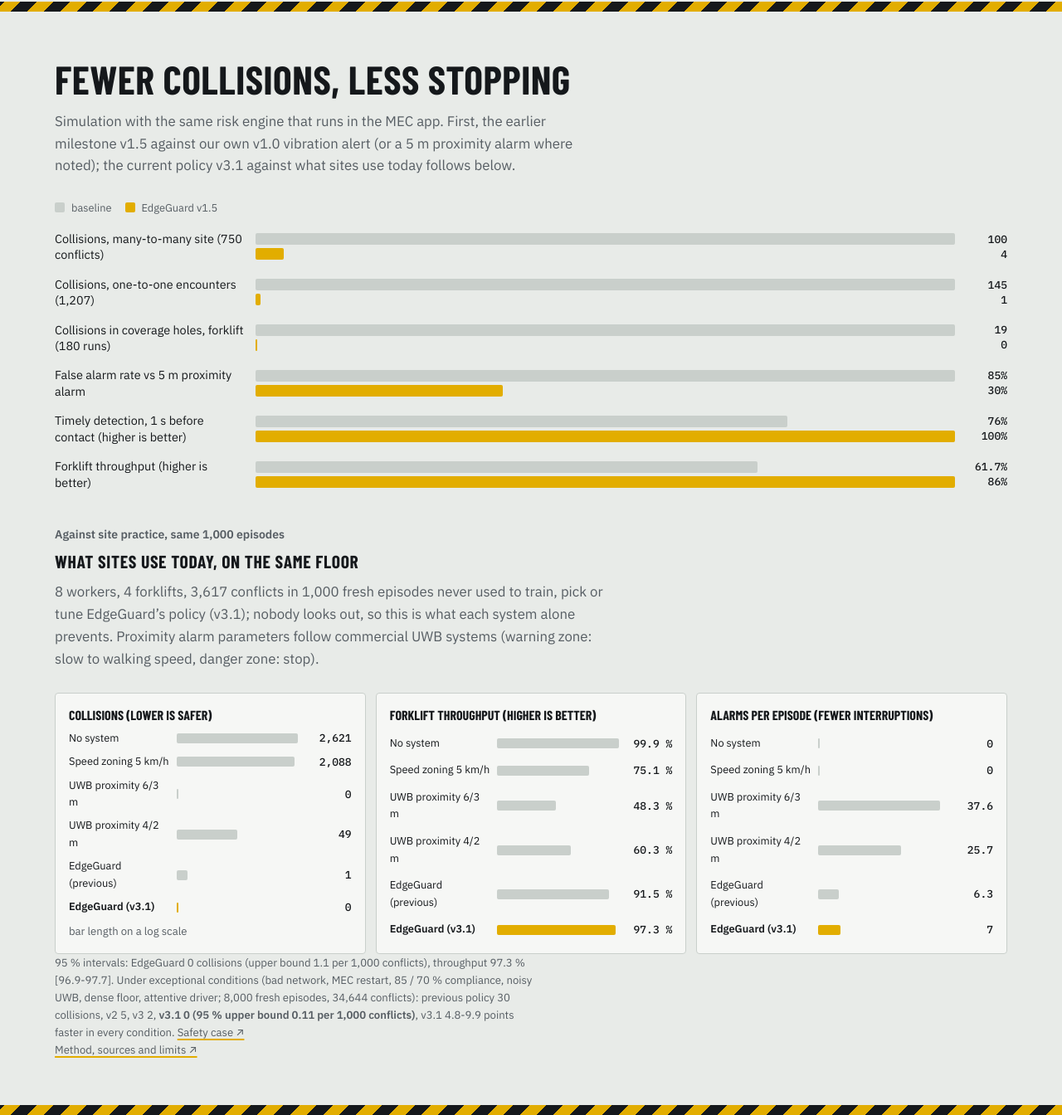
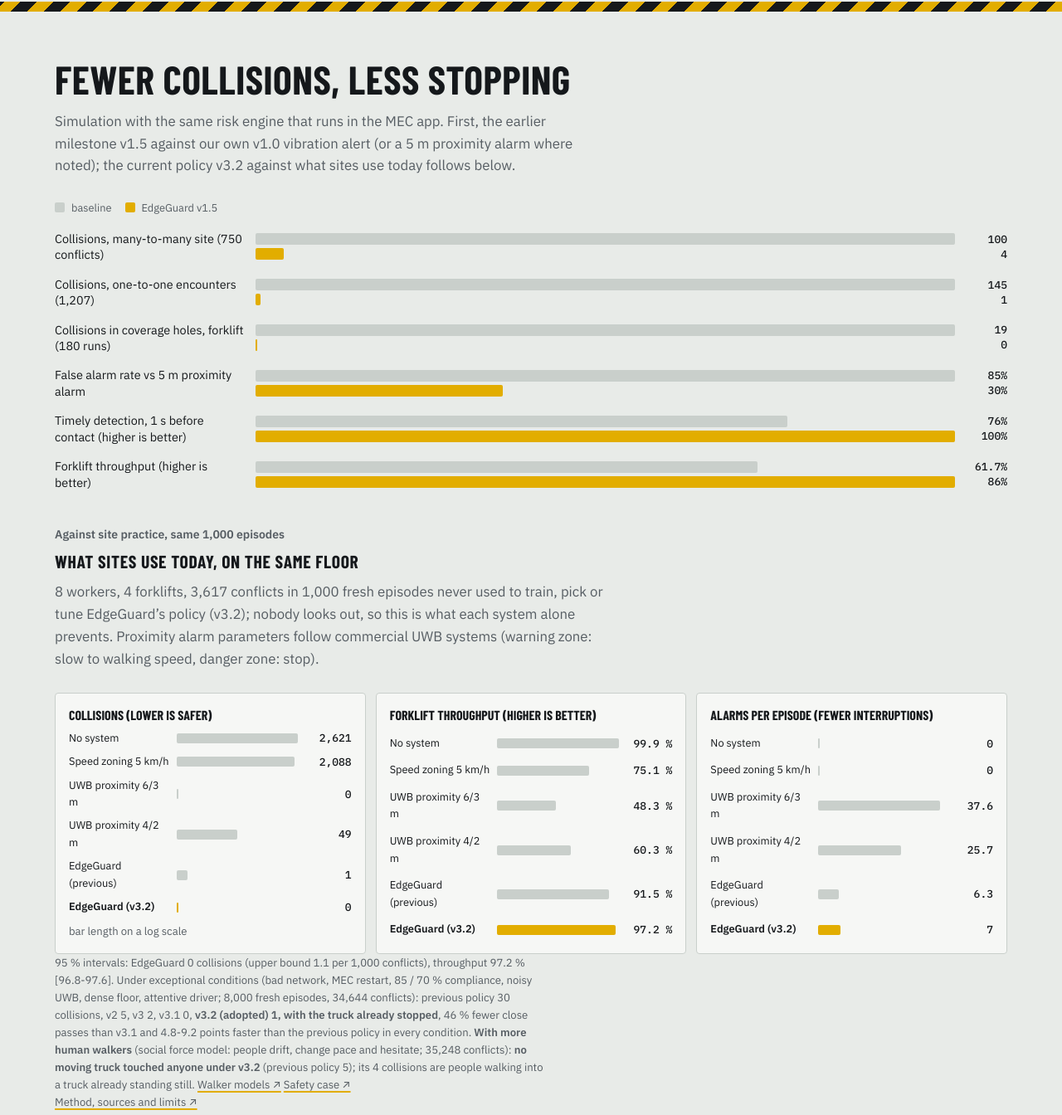
Before and after one commit to ljw22112/Edgeguard, a plain HTML site: page index.html in a window 1280 px wide. Shown: the part 4140-5484 px from the top of the page at 83% size. Drawn offline with nearby package versions, Linux system fonts and the light colour scheme; a web font is replaced by a local one.

Commit message:
Site: policy v3.2 and social-force walker results
Co-Authored-By: Claude Opus 5.5 <noreply@anthropic.com>
Claude-Session: https://claude.ai/code/session_01MNBPuHt8REYo463DnF9BtM

```diff
--- a/index.html
+++ b/index.html
@@ -400,20 +400,20 @@ footer .wrap{display:flex;gap:8px 24px;flex-wrap:wrap;justify-content:space-betw
   <div class="wrap">
     <div class="sec-head">
       <h2><span class="en">Fewer collisions, less stopping</span><span class="ko">충돌은 줄이고, 멈춤도 줄이고</span></h2>
-      <p class="lede en">Simulation with the same risk engine that runs in the MEC app. First, the earlier milestone v1.5 against our own v1.0 vibration alert (or a 5 m proximity alarm where noted); the current policy v3.1 against what sites use today follows below.</p>
-      <p class="lede ko">MEC 앱과 같은 위험 엔진으로 돌린 시뮬레이션입니다. 먼저 이전 단계 v1.5를 우리 v1.0 진동 경보(표시한 곳은 5 m 근접 경보)와 비교하고, 아래에 현재 정책 v3.1을 현장 방식과 비교합니다.</p>
+      <p class="lede en">Simulation with the same risk engine that runs in the MEC app. First, the earlier milestone v1.5 against our own v1.0 vibration alert (or a 5 m proximity alarm where noted); the current policy v3.2 against what sites use today follows below.</p>
+      <p class="lede ko">MEC 앱과 같은 위험 엔진으로 돌린 시뮬레이션입니다. 먼저 이전 단계 v1.5를 우리 v1.0 진동 경보(표시한 곳은 5 m 근접 경보)와 비교하고, 아래에 현재 정책 v3.2를 현장 방식과 비교합니다.</p>
     </div>
     <div class="legend"><span><i style="background:var(--line)"></i><span class="en">baseline</span><span class="ko">기준선</span></span><span><i style="background:var(--tape)"></i>EdgeGuard v1.5</span></div>
     <div class="chart" id="chart" style="margin-top:16px"></div>
     <div class="sec-head" style="margin-top:44px">
       <span class="label"><span class="en">Against site practice, same 1,000 episodes</span><span class="ko">현장 방식과 비교, 같은 에피소드 1,000개</span></span>
       <h3><span class="en">What sites use today, on the same floor</span><span class="ko">지금 현장에서 쓰는 방식, 같은 조건에서</span></h3>
-      <p class="lede en">8 workers, 4 forklifts, 3,617 conflicts in 1,000 fresh episodes never used to train, pick or tune EdgeGuard’s policy (v3.1); nobody looks out, so this is what each system alone prevents. Proximity alarm parameters follow commercial UWB systems (warning zone: slow to walking speed, danger zone: stop).</p>
-      <p class="lede ko">작업자 8명, 지게차 4대, 충돌 상황 3,617건(EdgeGuard 정책 v3.1의 학습, 선택, 조정에 쓰지 않은 새 에피소드 1,000개), 아무도 주의하지 않는 조건이라 각 방식이 혼자 막는 몫입니다. 근접 경보 설정은 상용 UWB 시스템을 따랐습니다(경고 구역: 보행 속도로 감속, 위험 구역: 정지).</p>
+      <p class="lede en">8 workers, 4 forklifts, 3,617 conflicts in 1,000 fresh episodes never used to train, pick or tune EdgeGuard’s policy (v3.2); nobody looks out, so this is what each system alone prevents. Proximity alarm parameters follow commercial UWB systems (warning zone: slow to walking speed, danger zone: stop).</p>
+      <p class="lede ko">작업자 8명, 지게차 4대, 충돌 상황 3,617건(EdgeGuard 정책 v3.2의 학습, 선택, 조정에 쓰지 않은 새 에피소드 1,000개), 아무도 주의하지 않는 조건이라 각 방식이 혼자 막는 몫입니다. 근접 경보 설정은 상용 UWB 시스템을 따랐습니다(경고 구역: 보행 속도로 감속, 위험 구역: 정지).</p>
     </div>
     <div class="cmp" id="cmp"></div>
-    <p class="note en">95 % intervals: EdgeGuard 0 collisions (upper bound 1.1 per 1,000 conflicts), throughput 97.3 % [96.9-97.7]. Under exceptional conditions (bad network, MEC restart, 85 / 70 % compliance, noisy UWB, dense floor, attentive driver; 8,000 fresh episodes, 34,644 conflicts): previous policy 30 collisions, v2 5, v3 2, <b>v3.1 0 (95 % upper bound 0.11 per 1,000 conflicts)</b>, v3.1 4.8-9.9 points faster in every condition. <a href="https://github.com/ljw22112/Edgeguard/blob/main/docs/safety-case.md" target="_blank" rel="noopener">Safety case ↗</a></p>
-    <p class="note ko">95 % 신뢰구간: EdgeGuard 충돌 0(상한 충돌 상황 1,000건당 1.1), 처리량 97.3 % [96.9~97.7]. 예외 상황(통신 불량, MEC 재시작, 준수율 85 / 70 %, 측위 오차, 밀집, 주의 깊은 운전자; 새 에피소드 8,000개, 충돌 상황 34,644건): 이전 정책 30건, v2 5건, v3 2건, <b>v3.1 0건(95 % 상한 1,000건당 0.11)</b>, v3.1은 모든 조건에서 처리량 4.8~9.9 %p 향상. <a href="https://github.com/ljw22112/Edgeguard/blob/main/docs/ko/safety-case.md" target="_blank" rel="noopener">안전성 논증 ↗</a></p>
+    <p class="note en">95 % intervals: EdgeGuard 0 collisions (upper bound 1.1 per 1,000 conflicts), throughput 97.2 % [96.8-97.6]. Under exceptional conditions (bad network, MEC restart, 85 / 70 % compliance, noisy UWB, dense floor, attentive driver; 8,000 fresh episodes, 34,644 conflicts): previous policy 30 collisions, v2 5, v3 2, v3.1 0, <b>v3.2 (adopted) 1, with the truck already stopped</b>, 46 % fewer close passes than v3.1 and 4.8-9.2 points faster than the previous policy in every condition. <b>With more human walkers</b> (social force model: people drift, change pace and hesitate; 35,248 conflicts): <b>no moving truck touched anyone under v3.2</b> (previous policy 5); its 4 collisions are people walking into a truck already standing still. <a href="https://github.com/ljw22112/Edgeguard/blob/main/docs/robustness.md#policy-v32-and-a-second-walker-model" target="_blank" rel="noopener">Walker models ↗</a> <a href="https://github.com/ljw22112/Edgeguard/blob/main/docs/safety-case.md" target="_blank" rel="noopener">Safety case ↗</a></p>
+    <p class="note ko">95 % 신뢰구간: EdgeGuard 충돌 0(상한 충돌 상황 1,000건당 1.1), 처리량 97.2 % [96.8~97.6]. 예외 상황(통신 불량, MEC 재시작, 준수율 85 / 70 %, 측위 오차, 밀집, 주의 깊은 운전자; 새 에피소드 8,000개, 충돌 상황 34,644건): 이전 정책 30건, v2 5건, v3 2건, v3.1 0건, <b>v3.2(채택) 1건, 이미 멈춘 지게차</b>, 근접 통과는 v3.1보다 46 % 적고 모든 조건에서 처리량이 이전 정책보다 4.8~9.2 %p 높음. <b>더 사람다운 보행자</b>(사회적 힘 모델: 옆으로 흐르고, 속도를 바꾸고, 머뭇거림; 충돌 상황 35,248건)에서도 <b>v3.2는 움직이는 지게차 접촉 0건</b>(이전 정책 5건), 충돌 4건은 이미 서 있는 지게차에 사람이 걸어 들어간 경우. <a href="https://github.com/ljw22112/Edgeguard/blob/main/docs/ko/robustness.md" target="_blank" rel="noopener">보행자 모델 ↗</a> <a href="https://github.com/ljw22112/Edgeguard/blob/main/docs/ko/safety-case.md" target="_blank" rel="noopener">안전성 논증 ↗</a></p>
     <p class="note"><a href="https://github.com/ljw22112/Edgeguard/blob/main/docs/site-compare.md" target="_blank" rel="noopener"><span class="en">Method, sources and limits ↗</span><span class="ko">방법, 근거, 한계 ↗</span></a></p>
   </div>
 </section>
@@ -601,10 +601,10 @@ python tools/fl_deploy_demo.py</pre>
 
   /* ---------- site practice comparison (results/site_compare.json) ---------- */
   var SYS=[["none",L("No system","시스템 없음")],["zone",L("Speed zoning 5 km/h","속도 제한 5 km/h")],["p6",L("UWB proximity 6/3 m","UWB 근접 6/3 m")],
-           ["p4",L("UWB proximity 4/2 m","UWB 근접 4/2 m")],["prev",L("EdgeGuard (previous)","EdgeGuard (이전)")],["eg",L("EdgeGuard (v3.1)","EdgeGuard (v3.1)")]];
+           ["p4",L("UWB proximity 4/2 m","UWB 근접 4/2 m")],["prev",L("EdgeGuard (previous)","EdgeGuard (이전)")],["eg",L("EdgeGuard (v3.2)","EdgeGuard (v3.2)")]];
   var CMP=[
     [L("Collisions (lower is safer)","충돌 (낮을수록 안전)"),{none:2621,zone:2088,p6:0,p4:49,prev:1,eg:0},"{}",true],
-    [L("Forklift throughput (higher is better)","지게차 처리량 (높을수록 좋음)"),{none:99.9,zone:75.1,p6:48.3,p4:60.3,prev:91.5,eg:97.3},"{} %",false],
+    [L("Forklift throughput (higher is better)","지게차 처리량 (높을수록 좋음)"),{none:99.9,zone:75.1,p6:48.3,p4:60.3,prev:91.5,eg:97.2},"{} %",false],
     [L("Alarms per episode (fewer interruptions)","에피소드당 경보 (적을수록 덜 끊김)"),{none:0,zone:0,p6:37.6,p4:25.7,prev:6.3,eg:7.0},"{}",false]
   ];
   var cmpEl=document.getElementById("cmp");
```
